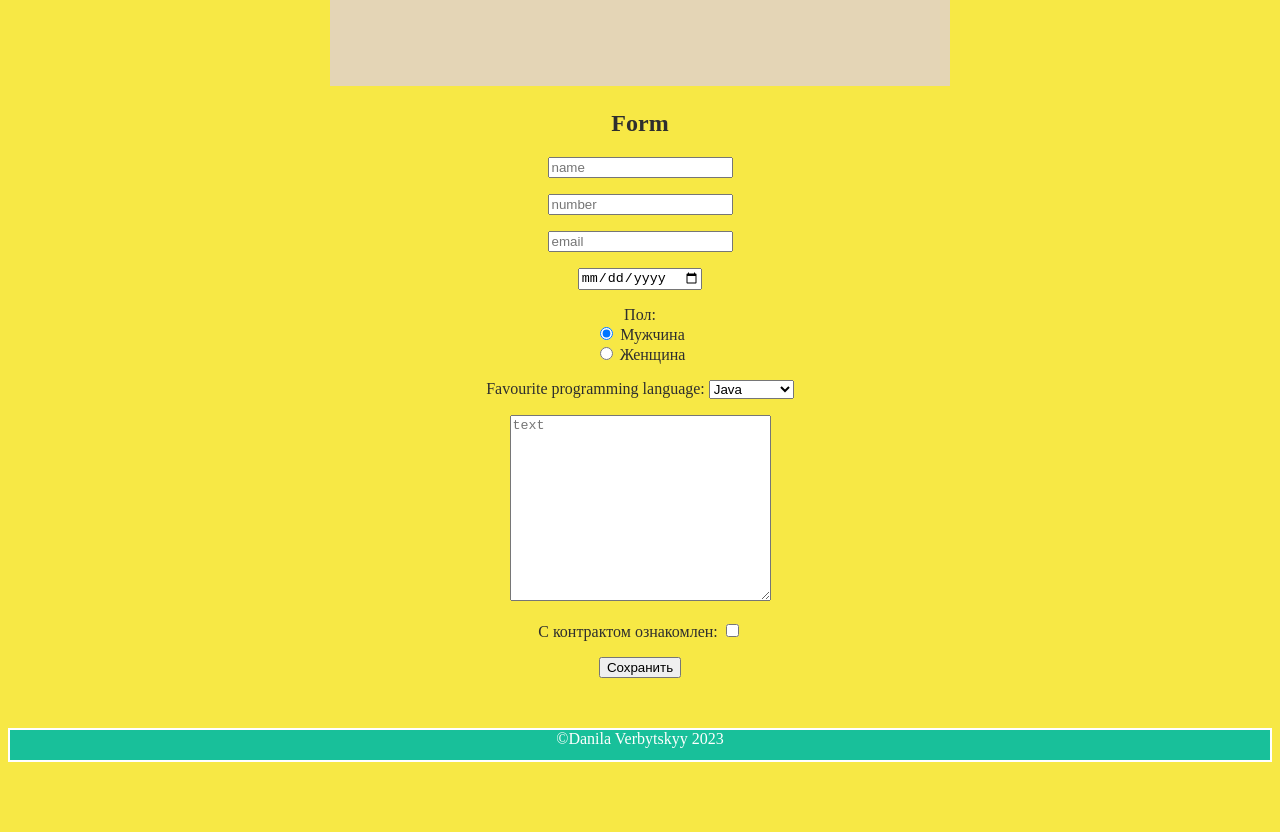
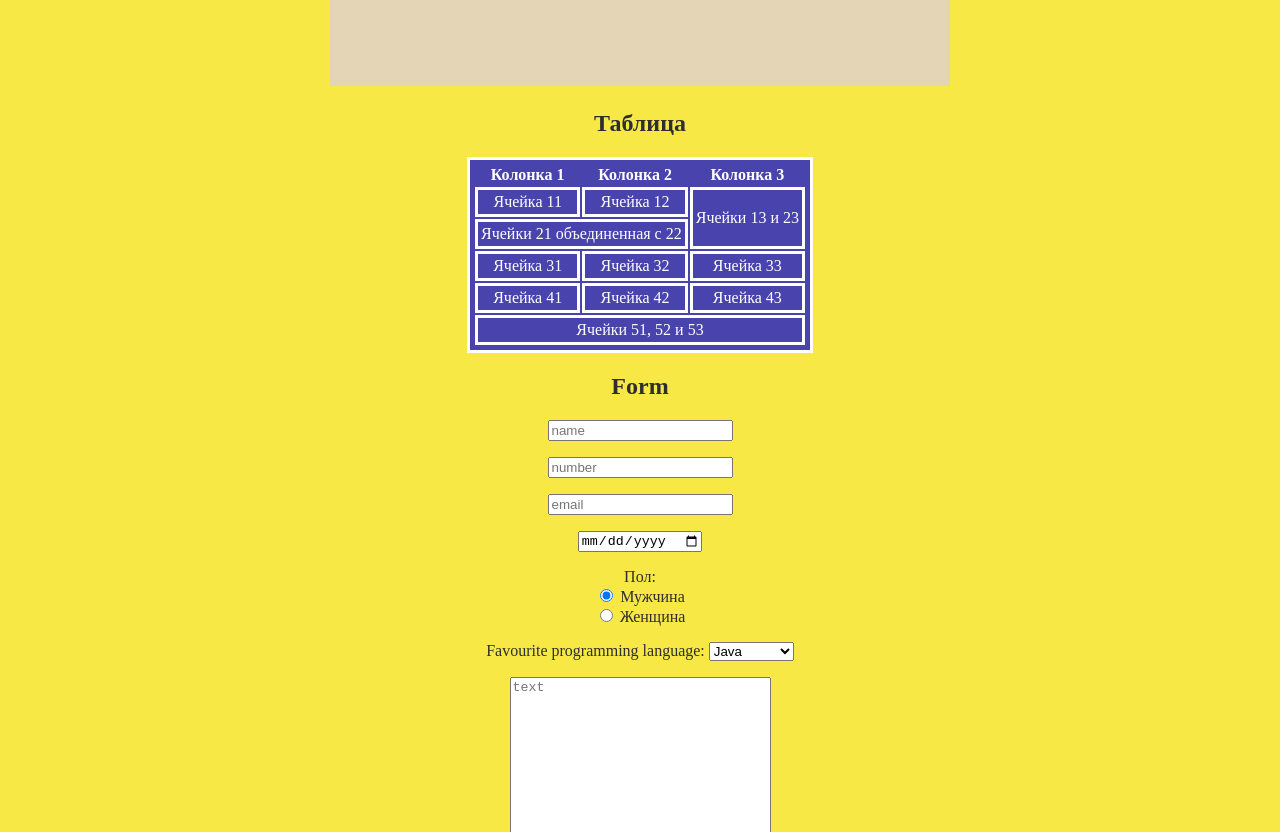
Before and after one commit to danilaverbytskyy/web2.github.io, a plain HTML site: page index.html in a window 1280 px wide. Shown: the part 1357-2189 px from the top of the page. Before the commit the page ends 2127 px from the top, so only its background shows below. Drawn offline with Linux system fonts and the light colour scheme.

Commit message:
таюличка сделана

```diff
--- a/index.html
+++ b/index.html
@@ -10,15 +10,15 @@
     <div class="header_solo">
         <a href="" id="logo"></a>
         <div id="name">
-            <h1 class="header_t">Task 1</h1>
+            <center><h1 class="header_t">Task 2</h1></center>
         </div>
     </div>
 </header>
 <nav id = "nav" class="menu">
     <ul id ="nav1">
         <li><a href=#task1 >Задание 1</a></li>
-        <li><a href=#2>Таблица</a></li>
-        <li><a href=#3>Форма</a></li>
+        <li><a href=#table>Таблица</a></li>
+        <li><a href=#form>Форма</a></li>
     </ul>
 </nav>
 <p><a id="task1">Task 1</a></p>
@@ -75,6 +75,36 @@
 <img usemap="#infographic" src="img/figures.png" alt="MDN infographic" />
 <br>
 
+<h2 id="table">Таблица</h2>
+<table>
+    <tr>
+        <th>Колонка 1</th>
+        <th>Колонка 2</th>
+        <th>Колонка 3</th>
+    </tr>
+    <tr>
+        <td>Ячейка 11</td>
+        <td>Ячейка 12</td>
+        <td rowspan="2">Ячейки 13 и 23</td>
+    </tr>
+    <tr>
+        <td colspan="2">Ячейки 21 объединенная с 22</td>
+    </tr>
+    <tr>
+        <td>Ячейка 31</td>
+        <td>Ячейка 32</td>
+        <td>Ячейка 33</td>
+    </tr>
+    <tr>
+        <td>Ячейка 41</td>
+        <td>Ячейка 42</td>
+        <td>Ячейка 43</td>
+    </tr>
+    <tr>
+        <td colspan="3">Ячейки 51, 52 и 53</td>
+    </tr>
+</table>
+
 <h2 id="form">Form</h2>
 <form method="POST">
     <p><label for="FIO"><input type="text" id="FIO" placeholder="name" required></label></p>
--- a/style.css
+++ b/style.css
@@ -75,7 +75,7 @@ nav {
 table, tr, td {
     margin: auto;
     text-align: center;
-    background-color: rgb(63, 0, 141);
+    background-color: rgb(73, 67, 174);
     color: #ffffff;
     padding: 3px;
     border: 3px solid rgb(255, 255, 255);
```
